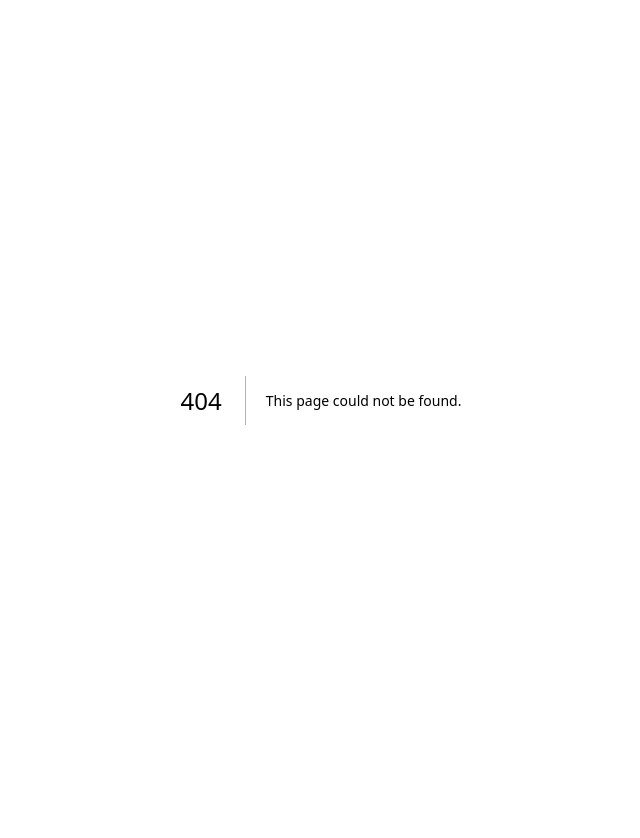
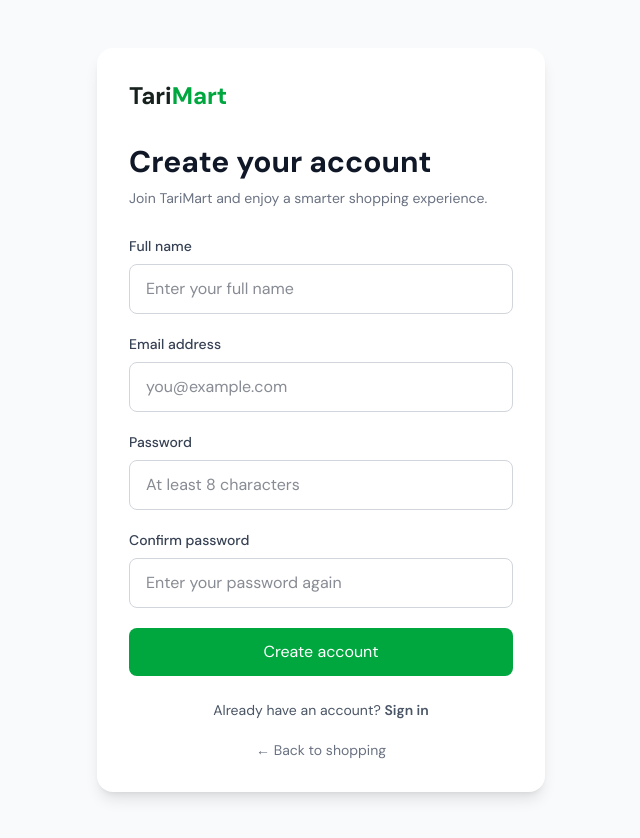
Before and after one commit to tari007/tarimart-ai, a Next.js app: page /register in a window 1280 px wide. Before the commit this address had no page. Shown: the whole page, without its empty margins (319-959 px from the left). Before the commit the page ends 800 px from the top, so only its background shows below. Built offline with nearby package versions, Linux system fonts and the light colour scheme; no server answers.

Commit message:
Create registration page with form handling

```diff
--- /dev/null
+++ b/src/app/register/page.tsx
@@ -0,0 +1,200 @@
+
+"use client";
+
+import { FormEvent, useState } from "react";
+import Link from "next/link";
+import { useRouter } from "next/navigation";
+import { supabase } from "../../lib/supabase";
+
+export default function RegisterPage() {
+  const router = useRouter();
+
+  const [name, setName] = useState("");
+  const [email, setEmail] = useState("");
+  const [password, setPassword] = useState("");
+  const [confirmPassword, setConfirmPassword] = useState("");
+  const [loading, setLoading] = useState(false);
+  const [error, setError] = useState("");
+  const [success, setSuccess] = useState("");
+
+  const handleRegister = async (event: FormEvent<HTMLFormElement>) => {
+    event.preventDefault();
+
+    setError("");
+    setSuccess("");
+
+    if (password.length < 8) {
+      setError("Your password must contain at least 8 characters.");
+      return;
+    }
+
+    if (password !== confirmPassword) {
+      setError("Your passwords do not match.");
+      return;
+    }
+
+    setLoading(true);
+
+    try {
+      const { data, error: signUpError } =
+        await supabase.auth.signUp({
+          email: email.trim(),
+          password,
+          options: {
+            data: {
+              full_name: name.trim(),
+            },
+            emailRedirectTo: `${window.location.origin}/login`,
+          },
+        });
+
+      if (signUpError) {
+        throw signUpError;
+      }
+
+      if (data.session) {
+        router.push("/account");
+        router.refresh();
+        return;
+      }
+
+      setSuccess(
+        "Your account has been created. Please check your email and click the verification link before signing in."
+      );
+
+      setPassword("");
+      setConfirmPassword("");
+    } catch (err: unknown) {
+      setError(
+        err instanceof Error
+          ? err.message
+          : "Registration failed. Please try again."
+      );
+    } finally {
+      setLoading(false);
+    }
+  };
+
+  return (
+    <main className="min-h-screen bg-gray-50 px-4 py-12 flex items-center justify-center">
+      <div className="w-full max-w-md rounded-2xl bg-white p-6 shadow-lg sm:p-8">
+        <Link href="/" className="mb-8 inline-block text-2xl font-bold text-gray-900">
+          Tari<span className="text-green-600">Mart</span>
+        </Link>
+
+        <h1 className="mb-2 text-3xl font-bold text-gray-900">
+          Create your account
+        </h1>
+
+        <p className="mb-7 text-sm text-gray-500">
+          Join TariMart and enjoy a smarter shopping experience.
+        </p>
+
+        <form onSubmit={handleRegister} className="space-y-5">
+          <div>
+            <label htmlFor="name" className="mb-2 block text-sm font-medium text-gray-700">
+              Full name
+            </label>
+
+            <input
+              id="name"
+              type="text"
+              required
+              autoComplete="name"
+              value={name}
+              onChange={(event) => setName(event.target.value)}
+              placeholder="Enter your full name"
+              className="w-full rounded-lg border border-gray-300 px-4 py-3 text-gray-900 outline-none focus:border-green-600"
+            />
+          </div>
+
+          <div>
+            <label htmlFor="email" className="mb-2 block text-sm font-medium text-gray-700">
+              Email address
+            </label>
+
+            <input
+              id="email"
+              type="email"
+              required
+              autoComplete="email"
+              value={email}
+              onChange={(event) => setEmail(event.target.value)}
+              placeholder="you@example.com"
+              className="w-full rounded-lg border border-gray-300 px-4 py-3 text-gray-900 outline-none focus:border-green-600"
+            />
+          </div>
+
+          <div>
+            <label htmlFor="password" className="mb-2 block text-sm font-medium text-gray-700">
+              Password
+            </label>
+
+            <input
+              id="password"
+              type="password"
+              required
+              minLength={8}
+              autoComplete="new-password"
+              value={password}
+              onChange={(event) => setPassword(event.target.value)}
+              placeholder="At least 8 characters"
+              className="w-full rounded-lg border border-gray-300 px-4 py-3 text-gray-900 outline-none focus:border-green-600"
+            />
+          </div>
+
+          <div>
+            <label htmlFor="confirmPassword" className="mb-2 block text-sm font-medium text-gray-700">
+              Confirm password
+            </label>
+
+            <input
+              id="confirmPassword"
+              type="password"
+              required
+              minLength={8}
+              autoComplete="new-password"
+              value={confirmPassword}
+              onChange={(event) => setConfirmPassword(event.target.value)}
+              placeholder="Enter your password again"
+              className="w-full rounded-lg border border-gray-300 px-4 py-3 text-gray-900 outline-none focus:border-green-600"
+            />
+          </div>
+
+          {error && (
+            <div role="alert" className="rounded-lg bg-red-50 p-3 text-sm text-red-700">
+              {error}
+            </div>
+          )}
+
+          {success && (
+            <div role="status" className="rounded-lg bg-green-50 p-3 text-sm text-green-700">
+              {success}
+            </div>
+          )}
+
+          <button
+            type="submit"
+            disabled={loading}
+            className="w-full rounded-lg bg-green-600 px-4 py-3 font-semibold text-white transition hover:bg-green-700 disabled:cursor-not-allowed disabled:opacity-60"
+          >
+            {loading ? "Creating account..." : "Create account"}
+          </button>
+        </form>
+
+        <p className="mt-6 text-center text-sm text-gray-600">
+          Already have an account?{" "}
+          <Link href="/login" className="font-semibold text-green-700 hover:underline">
+            Sign in
+          </Link>
+        </p>
+
+        <p className="mt-5 text-center text-sm text-gray-500">
+          <Link href="/" className="hover:text-green-700">
+            ← Back to shopping
+          </Link>
+        </p>
+      </div>
+    </main>
+  );
+}
```
